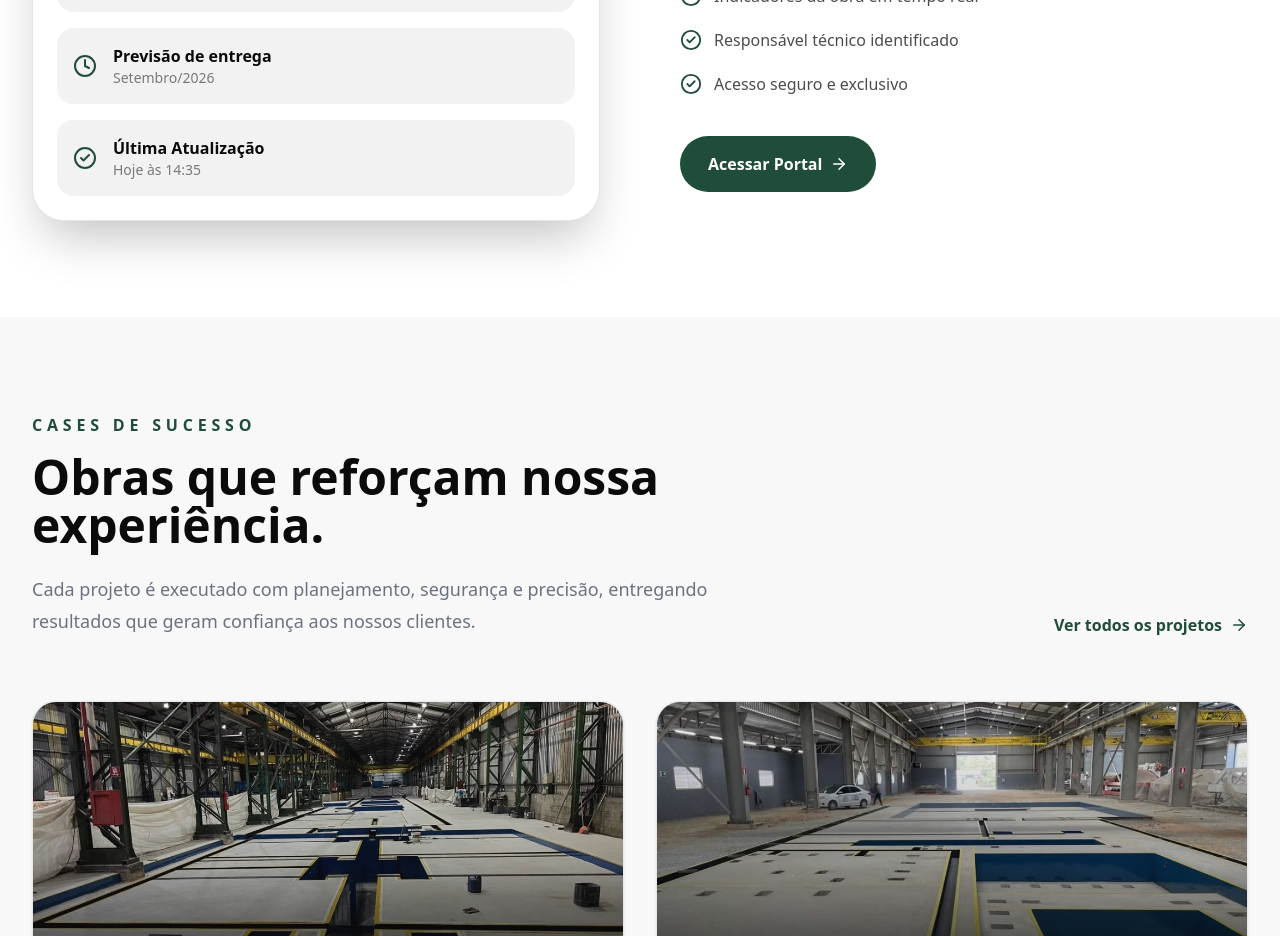
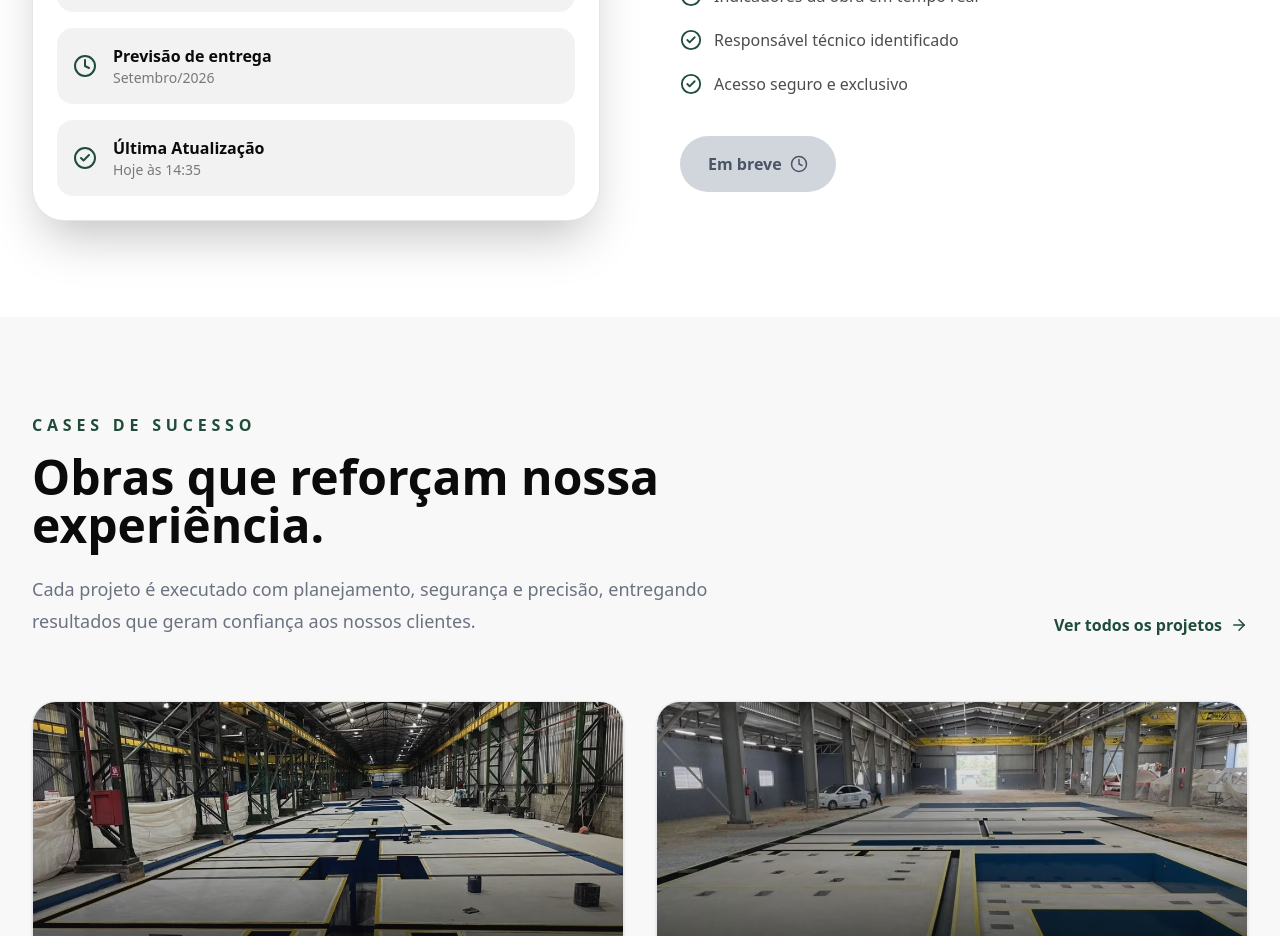
Before and after one commit to mlkwillian/site_jama, a Next.js app: page / in a window 1280 px wide. Shown: the part 4300-5236 px from the top of the page. Built offline with nearby package versions, Linux system fonts and the light colour scheme.

Commit message:
portal em breve

```diff
--- a/src/components/Portal.jsx
+++ b/src/components/Portal.jsx
@@ -12,11 +12,11 @@ import { useLanguage } from "@/contexts/LanguageContext";
 
 
 export default function Portal() {
-    const { locale } = useLanguage();
+  const { locale } = useLanguage();
 
-    const t = messages[locale].portal;
+  const t = messages[locale].portal;
 
-      const icons = [
+  const icons = [
     CalendarDays,
     FileText,
     UserRound,
@@ -25,7 +25,7 @@ export default function Portal() {
 
   ];
 
-      const cards = t.dashboard.cards.map((item, index) => ({
+  const cards = t.dashboard.cards.map((item, index) => ({
     ...item,
     icon: icons[index],
   }));
@@ -302,28 +302,27 @@ export default function Portal() {
 
 
           {/* CTA */}
-          <a
-            href="#"
+          {/* CTA */}
+          <button
+            disabled
             className="
               mt-10
               inline-flex
               items-center
               gap-2
               rounded-full
-              bg-secondary
+              bg-gray-300
               px-7
               py-4
               font-semibold
-              text-white
-              transition
-              hover:bg-secondary-hover
+              text-gray-600
+              cursor-not-allowed
             "
           >
             {t.button}
 
-            <ArrowRight size={18} />
-
-          </a>
+            <Clock size={18} />
+          </button>
 
 
         </div>
--- a/src/messages/en.json
+++ b/src/messages/en.json
@@ -213,7 +213,7 @@
     "badge": "Sumaré",
     "title": "Track your project in real time.",
     "description": "Our portal provides complete transparency throughout your project's execution. Access schedules, technical documents, project progress, and monitor every stage with ease.",
-    "button": "Access Portal",
+    "button": "shortly",
     "dashboard": {
       "label": "Client Portal",
       "project": "Project • Industrial foundation",
--- a/src/messages/pt.json
+++ b/src/messages/pt.json
@@ -215,7 +215,7 @@
     "badge": "Sumaré",
     "title": "Acompanhe sua obra em tempo real.",
     "description": "Nosso portal oferece total transparência durante a execução da obra. Consulte cronogramas, documentos técnicos, andamento dos serviços e acompanhe cada etapa com praticidade.",
-    "button": "Acessar Portal",
+    "button": "Em breve",
     "dashboard": {
       "label": "Portal do Cliente",
       "project": "Obra • Galpão industrial",
```
